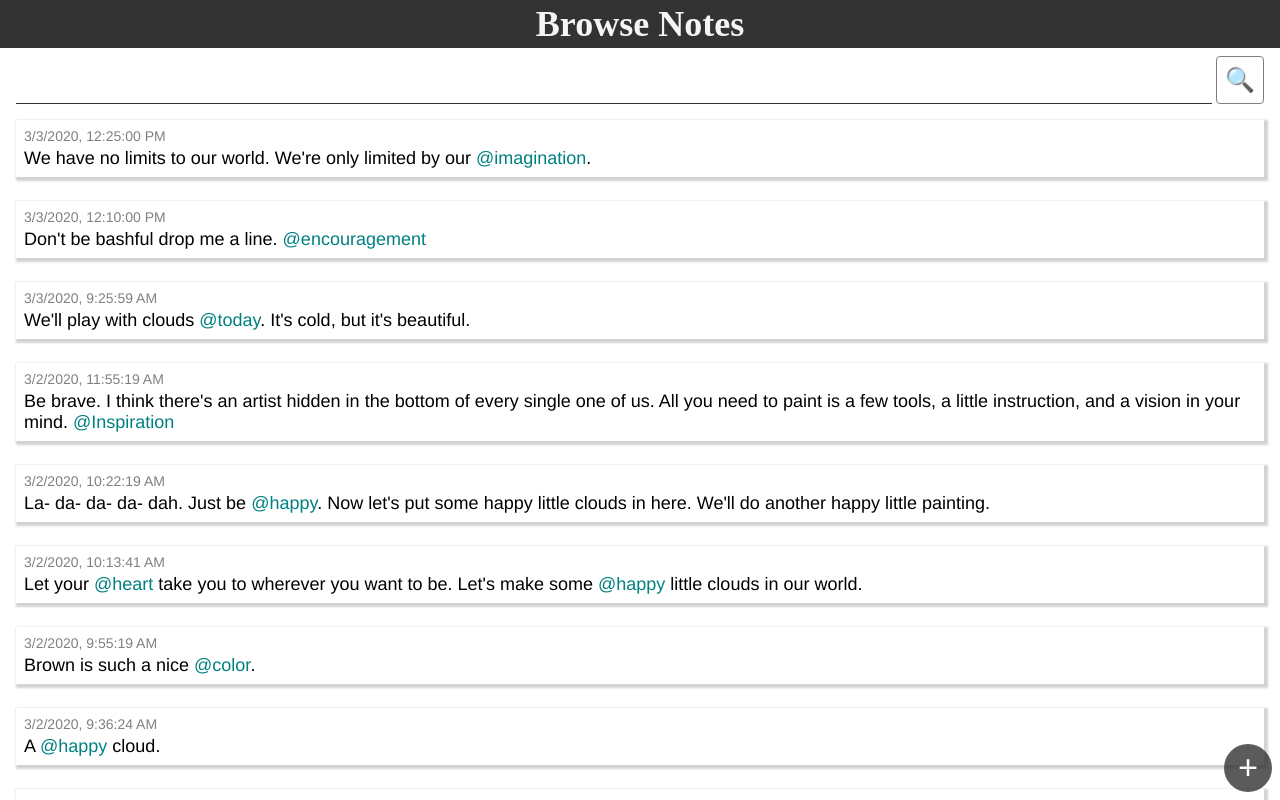
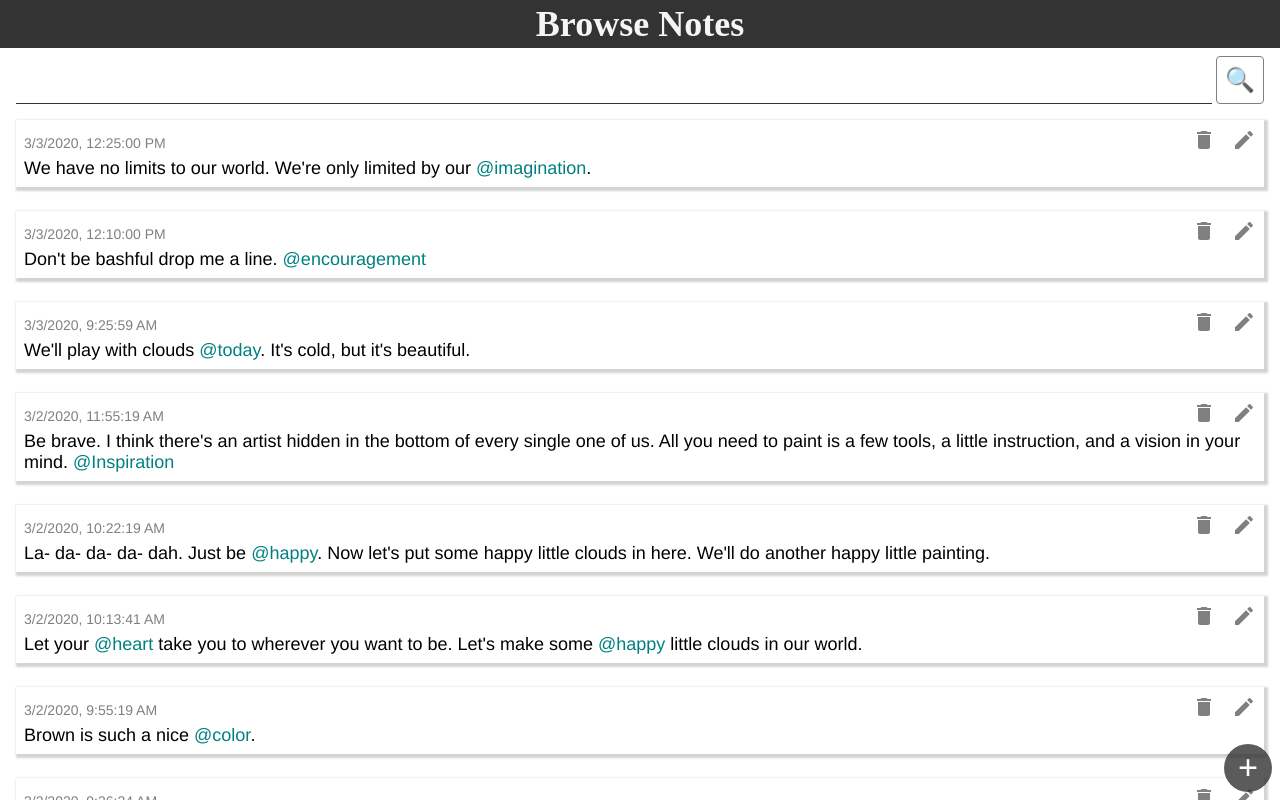
Before and after one commit to jamarob/jotter, a React (Create React App) app: page /notes in a window 1280 px wide. Built offline with nearby package versions, Linux system fonts and the light colour scheme.

Commit message:
Add delete and edit buttons

```diff
--- a/src/components/DateView.js
+++ b/src/components/DateView.js
@@ -17,5 +17,4 @@ function toLocaleString(time) {
 const StyledDate = styled.div`
   color: gray;
   font-size: 14px;
-  padding-bottom: 4px;
 `
--- a/src/components/Note.js
+++ b/src/components/Note.js
@@ -3,17 +3,30 @@ import styled from 'styled-components/macro'
 import PropTypes from 'prop-types'
 import DateView from './DateView'
 import { replaceTags } from './Tag'
+import { MdDelete, MdModeEdit } from 'react-icons/md'
+import { Link } from 'react-router-dom'
 
 Note.propTypes = {
+  id: PropTypes.string.isRequired,
   created: PropTypes.number.isRequired,
   text: PropTypes.string.isRequired,
   onTagClick: PropTypes.func.isRequired,
 }
 
-export default function Note({ created, text, onTagClick }) {
+export default function Note({ id, created, text, onTagClick }) {
   return (
     <StyledNote>
-      <DateView time={created} />
+      <NoteHeader>
+        <DateView time={created} />
+        <ActionButtons>
+          <Link to={'/delete/' + id}>
+            <MdDelete />
+          </Link>
+          <Link to={'/edit/' + id}>
+            <MdModeEdit />
+          </Link>
+        </ActionButtons>
+      </NoteHeader>
       {replaceTags(text, onTagClick)}
     </StyledNote>
   )
@@ -24,3 +37,18 @@ const StyledNote = styled.section`
   font-family: Helvetica Neue, Helvetica, Arial, sans-serif;
   padding: 8px;
 `
+
+const NoteHeader = styled.div`
+  display: flex;
+  align-items: center;
+`
+
+const ActionButtons = styled.div`
+  margin-left: auto;
+
+  * {
+    margin-left: 8px;
+    color: gray;
+    font-size: 24px;
+  }
+`
--- a/src/components/NotesList.js
+++ b/src/components/NotesList.js
@@ -25,6 +25,7 @@ export default function NotesList({ notes, onTagClick }) {
     return notes.map(note => (
       <Note
         key={note.id}
+        id={note.id}
         created={note.created}
         text={note.text}
         onTagClick={onTagClick}
```
